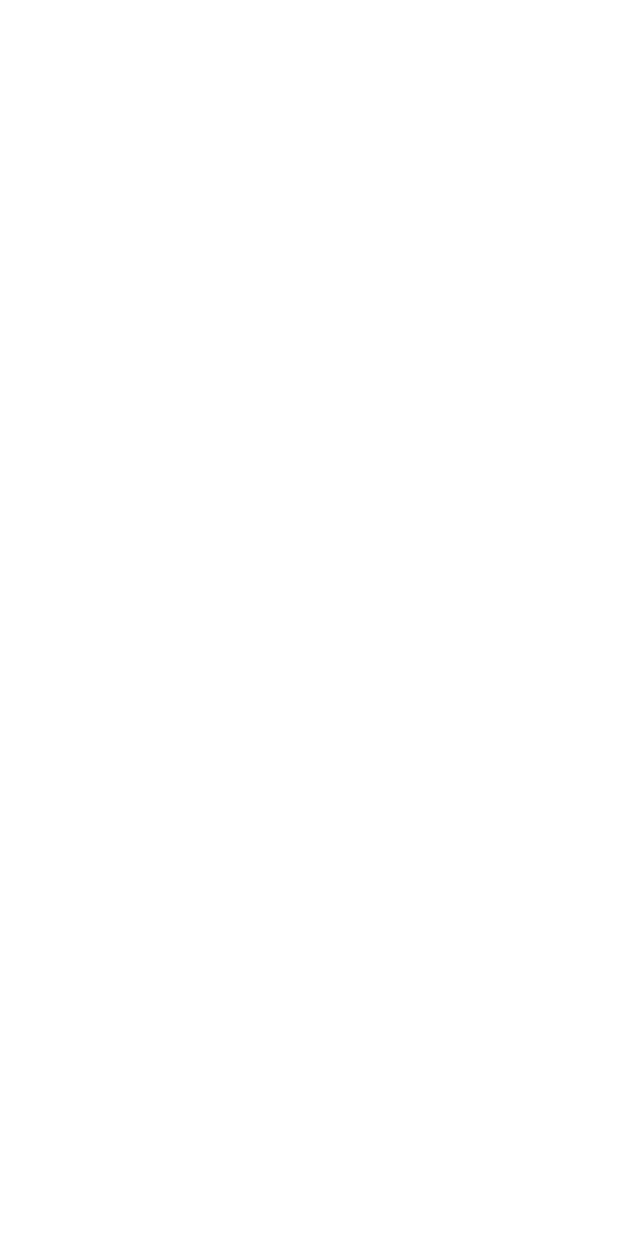
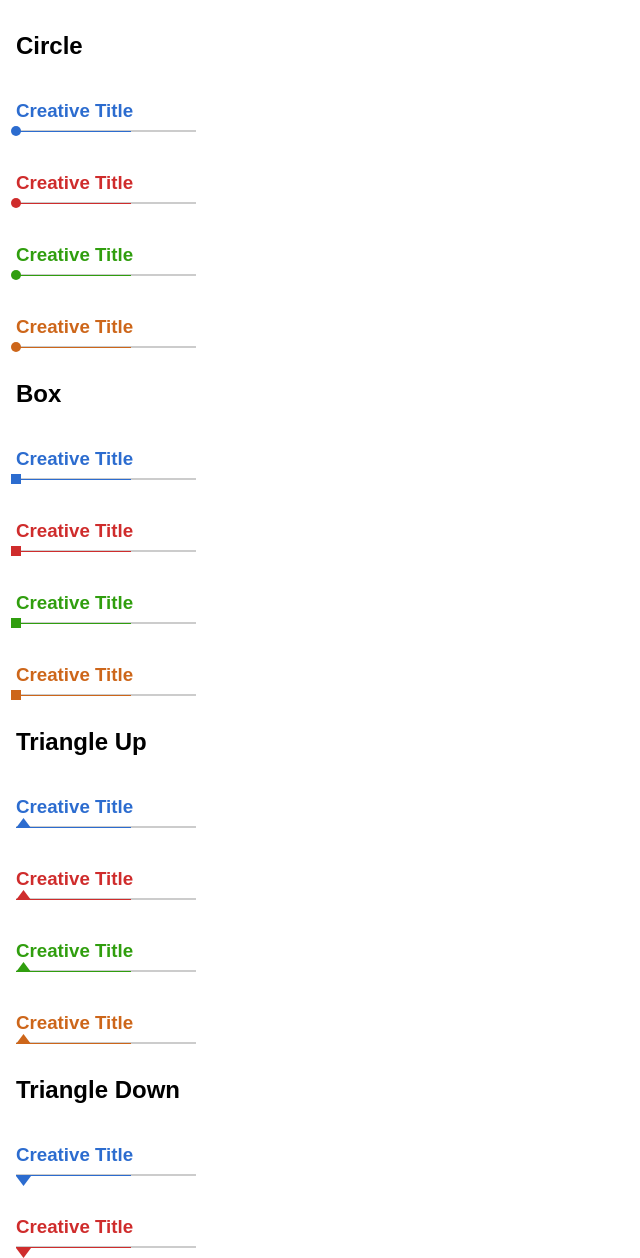
Before and after one commit to Mohamed-Ayman01/front-end-challenges, a plain HTML site: page Very-Easy/frontend-creative-titles/index.html in a window 1280 px wide. Shown: the top 1258 px of the page, without its empty margins (0-640 px from the left). Before the commit the page ends 800 px from the top, so only its background shows below. Drawn offline with Linux system fonts and the light colour scheme.

Commit message:
Add files via upload

```diff
--- /dev/null
+++ b/Very-Easy/Gaming-Profile-UI/style.css
@@ -0,0 +1,167 @@
+* {
+  margin: 0;
+  padding: 0;
+  box-sizing: border-box;
+  -o-box-sizing: border-box;
+  -moz-box-sizing: border-box;
+  -webkit-box-sizing: border-box;
+}
+
+:root {
+  /* Colors */
+  --light-font-clr: #ccc;
+  --dark-font-clr: #000;
+  --gray: #f5f5f5;
+  --dark-blue: #607d8b;
+  --blue:#479df3;
+  --green: #009688;
+  --dark-green: #008000;
+  --red: #e91e63;
+  /* Sizing */
+  --section-padding: 1rem;
+  --section-margin: 1.5rem;
+}
+
+/* Start Components */
+/* Container */
+.container {
+  padding-left: 20px;
+  padding-right: 20px;
+  margin-left: auto;
+  margin-right: auto;
+}
+
+@media (min-width: 768px){
+  .container {
+    width: 750px;
+  }
+}
+@media (min-width: 992px) {
+  .container {
+    width: 970px;
+  }
+}
+@media (min-width: 1200px) {
+  .container {
+    width: 1170px;
+  }
+}
+@media (min-width: 1400px) {
+  .container {
+    width: 1370px;
+  }
+}
+
+/* End Components */
+
+body {
+  font-size: 16px;
+  font-family: Roboto , Arial, Tahoma;
+  text-transform: capitalize;
+  background-color: var(--gray);
+}
+
+.about {
+  margin: var(--section-margin);
+  display: flex;
+  background-color: #fff;
+}
+@media (max-width: 767px) {
+  .about {
+    flex-direction: column;
+  }
+}
+
+.about .profile {
+  flex: 1 0 25%;
+  display: flex;
+  flex-direction: column;
+  justify-content: center;
+  align-items: center;
+  padding: var(--section-padding);
+  border-right: 2px solid var(--gray);
+  text-align: center;
+}
+@media (max-width: 767px) {
+  .about .profile {
+    border-left: none;
+    border-bottom: 2px solid var(--gray);
+  }
+}
+
+.about .profile figure img {
+  display: block;
+  width: 120px;
+  height: 120px;
+  border: 3px solid var(--gray);
+  border-radius: 50%;
+}
+
+.about .profile figure figcaption {
+  margin: 0.4rem;
+  font-weight: bold;
+  font-size: 1.1rem;
+}
+
+.about .profile .progress .bar {
+  width: 100%;
+  height: 14px;
+  position: relative;
+  margin-bottom: .8rem;
+  border-radius: 6px;
+  background-color: var(--gray);
+  overflow: hidden
+}
+
+.about .profile .progress .bar::before {
+  content: '';
+  position: absolute;
+  top: 0;
+  left: 0;
+  width: 70%;
+  height: 14px;
+  background-color: var(--green)
+}
+
+.about .profile .progress p {
+  font-size: .7rem;
+  font-weight: 300;
+  letter-spacing: 1px;
+}
+
+.about .profile .progress p span {
+  font-size: 1rem;
+  font-weight: 400;
+  color: var(--green);
+}
+
+.about .text-info {
+  padding: var(--section-padding);
+  display: flex;
+  flex-direction: column;
+}
+@media (max-width: 767px) {
+  .about .text-info {
+    text-align: center;
+  }
+}
+
+.about .text-info h2 {
+  margin-bottom: 1.4rem;
+  font-size: 1.8rem;
+  letter-spacing: 1px;
+}
+
+.about .text-info p {
+  flex-grow: 1;
+}
+
+.about .text-info p,.about .text-info span {
+  line-height: 1.6;
+  font-weight: 300;
+}
+
+.about .text-info span {
+  margin: 12px 0;
+  align-self: flex-end;
+}
--- a/Very-Easy/frontend-creative-titles/index.html
+++ b/Very-Easy/frontend-creative-titles/index.html
@@ -9,6 +9,33 @@
     <link rel="stylesheet" href="style.css" />
   </head>
   <body>
-
+    <div class="circle sect">
+      <h2>circle</h2>
+      <h3>creative title</h3>
+      <h3>creative title</h3>
+      <h3>creative title</h3>
+      <h3>creative title</h3>
+    </div>
+    <div class="box sect">
+      <h2>box</h2>
+      <h3>creative title</h3>
+      <h3>creative title</h3>
+      <h3>creative title</h3>
+      <h3>creative title</h3>
+    </div>
+    <div class="triangle-up sect">
+      <h2>triangle up</h2>
+      <h3>creative title</h3>
+      <h3>creative title</h3>
+      <h3>creative title</h3>
+      <h3>creative title</h3>
+    </div>
+    <div class="triangle-down sect">
+      <h2>triangle down</h2>
+      <h3>creative title</h3>
+      <h3>creative title</h3>
+      <h3>creative title</h3>
+      <h3>creative title</h3>
+    </div>
   </body>
 </html>
--- a/Very-Easy/frontend-creative-titles/style.css
+++ b/Very-Easy/frontend-creative-titles/style.css
@@ -0,0 +1,112 @@
+*,
+*::after,
+*::before {
+  margin: 0;
+  padding: 0;
+  box-sizing: border-box;
+  -o-box-sizing: border-box;
+  -moz-box-sizing: border-box;
+  -webkit-box-sizing: border-box
+}
+
+:root {
+  --blue-clr: #2c6ccf;
+  --red-clr: #cf2c2c;
+  --green-clr: #309e0e;
+  --orange-clr: #cd661a;
+  --h3-border-size: 2px;
+  --h3-border-size-neg: -2px;
+}
+
+body {
+  padding: 1rem;
+  text-transform: capitalize;
+  font-family: Arial, Tahoma, sans-serif;
+}
+
+.sect h2 {
+  margin: 1rem 0
+}
+
+.sect h3 {
+  width: 180px;
+  padding: .5rem 0;
+  margin: 2rem 0;
+  position: relative;
+  border-bottom: var(--h3-border-size) solid #ccc
+}
+
+.sect h3::before {
+  content:'';
+  position: absolute;
+  bottom: var(--h3-border-size-neg);
+  left: 0;
+  width: 115px;
+  height: 1px;
+  z-index: 10;
+}
+
+.sect h3::after {
+  content:'';
+  position: absolute;
+  bottom: -6px;
+  left: -5px;
+  width: 10px;
+  height: 10px;
+  background-color: #ccc;
+  z-index: 11;
+}
+
+.sect h3:first-of-type {
+  color: var(--blue-clr);
+}
+
+.sect h3:first-of-type::before,
+.sect h3:first-of-type::after {
+  background-color: var(--blue-clr);
+}
+
+.sect h3:nth-of-type(2) {
+  color: var(--red-clr);
+}
+
+.sect h3:nth-of-type(2)::before,
+.sect h3:nth-of-type(2)::after {
+  background-color: var(--red-clr);
+}
+
+.sect h3:nth-of-type(3) {
+  color: var(--green-clr);
+}
+
+.sect h3:nth-of-type(3)::before,
+.sect h3:nth-of-type(3)::after {
+  background-color: var(--green-clr);
+}
+
+.sect h3:last-of-type {
+  color: var(--orange-clr);
+}
+.sect h3:last-of-type::before,
+.sect h3:last-of-type::after {
+  background-color: var(--orange-clr);
+}
+
+.circle h3::after {
+  border-radius: 50%;
+}
+
+.triangle-up h3::after {
+  width: 15px;
+  left: 0;
+  bottom: var(--h3-border-size-neg);
+  clip-path: polygon(0 100%, 100% 100%, 50% 0);
+}
+
+.triangle-down h3::after{
+  width: 15px;
+  left: 0;
+  bottom: -12px;
+  clip-path: polygon(0 100%, 100% 100%, 50% 0);
+  transform: rotateZ(180deg);
+}
```
Also changed, not shown: Very-Easy/Gaming-Profile-UI/index.html (added, +55 -0 lines), Very-Easy/Gaming-Profile-UI/images/1.jfif (added), Very-Easy/Gaming-Profile-UI/images/2.jfif (added), Very-Easy/Gaming-Profile-UI/images/3.jfif (added), Very-Easy/Gaming-Profile-UI/images/4.jfif (added), Very-Easy/Gaming-Profile-UI/images/5.jfif (added), Very-Easy/Gaming-Profile-UI/images/6.jfif (added), Very-Easy/Gaming-Profile-UI/images/7.jfif (added), Very-Easy/Gaming-Profile-UI/images/8.jfif (added), Very-Easy/Gaming-Profile-UI/images/Avatar Img/download.png (added).
